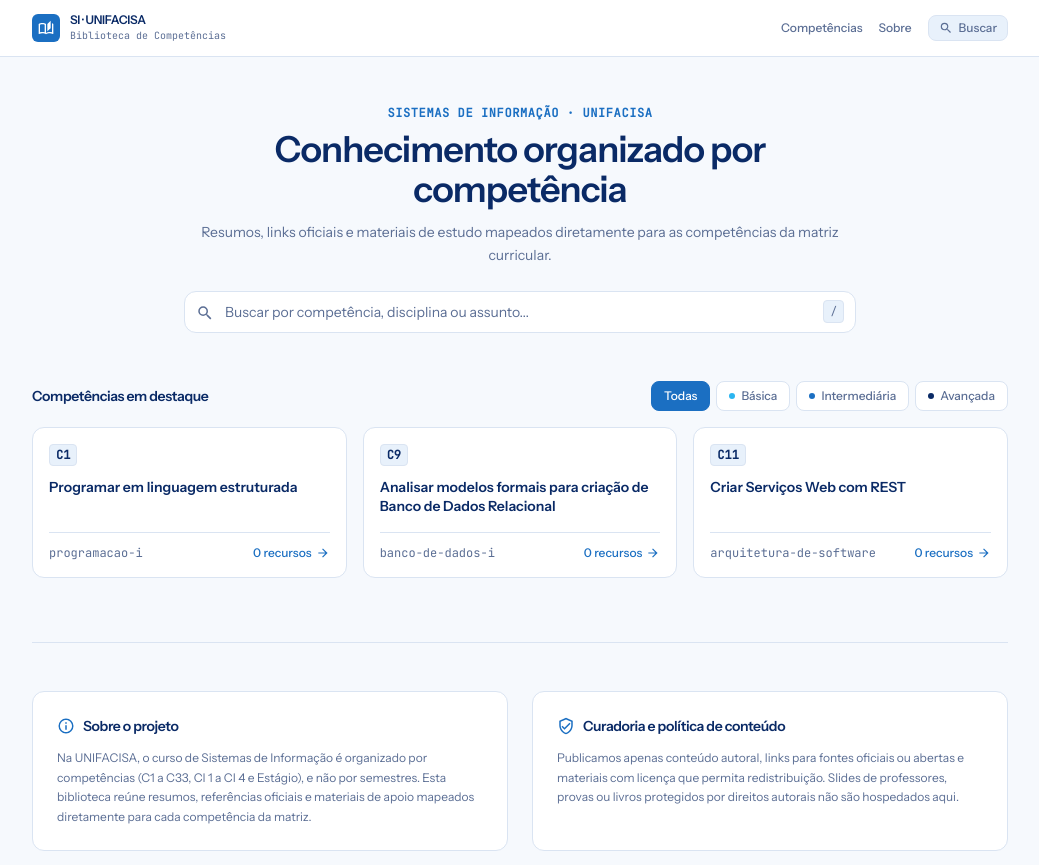
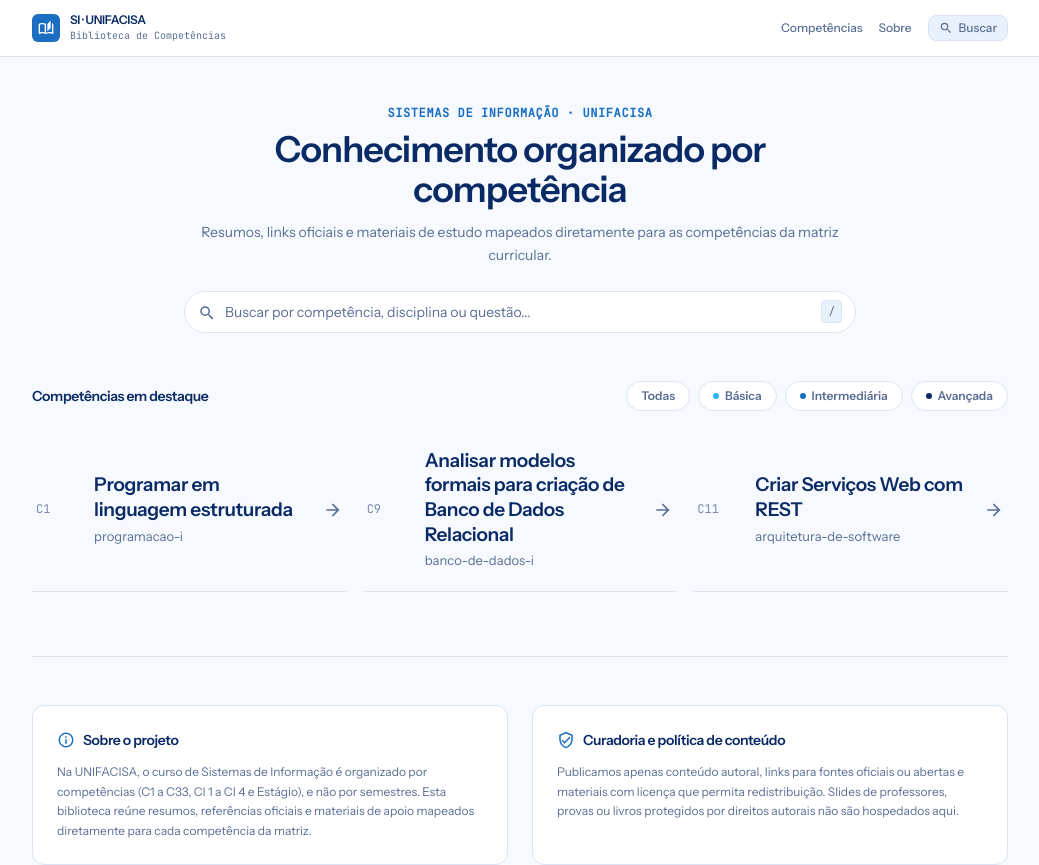
Before and after one commit to LuizMatt/uni-code-students, a Nuxt app: page / in a window 1280 px wide. Shown: the top 865 px of the page, without its empty margins (120-1159 px from the left). Built offline with nearby package versions, Linux system fonts and the light colour scheme.

Commit message:
refactor atoms and molecules to flat editorial style

```diff
--- a/app/components/atoms/CodeBadge.vue
+++ b/app/components/atoms/CodeBadge.vue
@@ -5,9 +5,7 @@ defineProps<{
 </script>
 
 <template>
-  <span
-    class="inline-flex items-center rounded border border-border-subtle bg-subtle px-1.5 py-0.5 font-mono text-xs font-semibold text-ink"
-  >
+  <span class="font-mono text-xs leading-none text-ink-muted opacity-80">
     {{ code }}
   </span>
 </template>
--- /dev/null
+++ b/app/components/atoms/DifficultyBadge.vue
@@ -0,0 +1,20 @@
+<script setup lang="ts">
+import { computed } from 'vue'
+import type { QuestionDifficulty } from '~/utils/types'
+import { DIFFICULTY_BADGE_META } from '~/utils/ui-constants'
+
+const props = defineProps<{
+  difficulty: QuestionDifficulty
+}>()
+
+const meta = computed(() => DIFFICULTY_BADGE_META[props.difficulty])
+</script>
+
+<template>
+  <span
+    class="inline-block rounded-full px-3 py-0.5 text-[13px] font-semibold"
+    :class="meta.badgeClass"
+  >
+    {{ meta.label }}
+  </span>
+</template>
--- a/app/components/atoms/LevelBadge.vue
+++ b/app/components/atoms/LevelBadge.vue
@@ -13,7 +13,7 @@ const meta = computed(() => (isBadgeableLevel(props.level) ? LEVEL_BADGE_META[pr
 <template>
   <span
     v-if="meta"
-    class="inline-flex items-center gap-1.5 rounded-full border px-2.5 py-0.5 text-xs font-medium"
+    class="inline-flex items-center gap-1.5 rounded-full border px-2.5 py-0.5 text-xs font-semibold"
     :class="meta.containerClass"
   >
     <span class="h-1.5 w-1.5 rounded-full" :class="meta.dotClass" />
--- a/app/components/atoms/ResourceTypeBadge.vue
+++ b/app/components/atoms/ResourceTypeBadge.vue
@@ -12,7 +12,7 @@ const meta = computed(() => RESOURCE_TYPE_META[props.type])
 
 <template>
   <span
-    class="inline-flex items-center gap-1.5 rounded-md border px-2 py-0.5 text-xs font-medium"
+    class="inline-flex items-center gap-1.5 rounded-full border px-2.5 py-0.5 text-xs font-semibold"
     :class="meta.badgeClass"
   >
     <AtomsBaseIcon :path="meta.iconPath" :size="14" />
--- a/app/components/atoms/TagChip.vue
+++ b/app/components/atoms/TagChip.vue
@@ -6,7 +6,7 @@ defineProps<{
 
 <template>
   <span
-    class="inline-flex items-center rounded border border-border-subtle bg-subtle px-2 py-0.5 font-mono text-[11px] text-ink-muted"
+    class="inline-flex items-center rounded-full border border-border-subtle bg-subtle px-2.5 py-0.5 font-mono text-[11px] text-ink-muted"
   >
     #{{ tag }}
   </span>
--- a/app/components/molecules/CompetencyCard.vue
+++ b/app/components/molecules/CompetencyCard.vue
@@ -10,33 +10,26 @@ defineProps<{
 <template>
   <NuxtLink
     :to="`/competencies/${competency.slug}`"
-    class="group flex flex-col justify-between rounded-xl border border-border-subtle bg-surface p-4 transition hover:border-brand/50 hover:shadow-xs"
+    class="group grid grid-cols-[32px_minmax(0,1fr)_18px] items-center gap-3 border-b border-border-subtle px-0.5 py-[19px] transition-colors duration-200 hover:border-brand sm:grid-cols-[42px_minmax(0,1fr)_24px] sm:gap-4 sm:px-1 sm:py-[22px]"
   >
-    <div>
-      <div class="flex items-center justify-between gap-2">
-        <AtomsCodeBadge :code="competency.code" />
-        <AtomsLevelBadge :level="competency.level" />
-      </div>
-      <h3
-        class="mt-3 text-sm font-semibold leading-snug text-ink transition group-hover:text-brand"
+    <AtomsCodeBadge :code="competency.code" />
+
+    <span class="grid gap-1">
+      <span
+        class="text-[17px] leading-[1.3] font-semibold tracking-[-0.015em] text-ink transition-colors duration-200 group-hover:text-brand sm:text-[19px]"
       >
         {{ competency.name }}
-      </h3>
-    </div>
+      </span>
+      <span class="flex flex-wrap items-center gap-2 text-[13px] leading-[1.4] text-ink-muted">
+        <span>{{ competency.disciplines.join(', ') }}</span>
+        <AtomsLevelBadge :level="competency.level" />
+      </span>
+    </span>
 
-    <div
-      class="mt-4 flex items-center justify-between gap-2 border-t border-border-subtle pt-3 text-xs text-ink-faint"
+    <span
+      class="justify-self-end text-ink-muted transition-all duration-200 group-hover:translate-x-[5px] group-hover:text-brand"
     >
-      <span class="truncate font-mono">
-        {{ competency.disciplines.join(', ') }}
-      </span>
-      <span class="inline-flex shrink-0 items-center gap-1 font-medium text-brand">
-        <template v-if="competency.resourceCount !== undefined">
-          {{ competency.resourceCount }}
-          {{ competency.resourceCount === 1 ? 'recurso' : 'recursos' }}
-        </template>
-        <AtomsBaseIcon :path="mdiArrowRight" :size="14" />
-      </span>
-    </div>
+      <AtomsBaseIcon :path="mdiArrowRight" :size="20" />
+    </span>
   </NuxtLink>
 </template>
--- a/app/components/molecules/LevelFilter.vue
+++ b/app/components/molecules/LevelFilter.vue
@@ -2,7 +2,7 @@
 import type { BadgeableCompetencyLevel } from '~/utils/types'
 import { BADGEABLE_LEVELS, LEVEL_BADGE_META } from '~/utils/ui-constants'
 
-export type FilterLevelOption = 'todas' | BadgeableCompetencyLevel
+export type FilterLevelOption = 'all' | BadgeableCompetencyLevel
 
 defineProps<{
   modelValue: FilterLevelOption
@@ -15,19 +15,19 @@ const emit = defineEmits<{
 
 <template>
   <div
-    class="flex flex-wrap items-center gap-1.5"
+    class="flex flex-wrap items-center gap-2"
     role="group"
     aria-label="Filtrar por nível de competência"
   >
     <button
       type="button"
-      class="rounded-lg border px-3 py-1.5 text-xs font-medium transition"
+      class="rounded-full border px-3.5 py-1.5 text-xs font-semibold transition-colors duration-200"
       :class="
-        modelValue === 'todas'
-          ? 'border-brand bg-brand text-white'
-          : 'border-border-subtle bg-surface text-ink-muted hover:bg-subtle hover:text-ink'
+        modelValue === 'all'
+          ? 'border-ink bg-ink text-white'
+          : 'border-border-subtle bg-surface text-ink-muted hover:border-brand hover:text-brand'
       "
-      @click="emit('update:modelValue', 'todas')"
+      @click="emit('update:modelValue', 'all')"
     >
       Todas
     </button>
@@ -35,11 +35,11 @@ const emit = defineEmits<{
       v-for="lvl in BADGEABLE_LEVELS"
       :key="lvl"
       type="button"
-      class="inline-flex items-center gap-1.5 rounded-lg border px-3 py-1.5 text-xs font-medium transition"
+      class="inline-flex items-center gap-1.5 rounded-full border px-3.5 py-1.5 text-xs font-semibold transition-colors duration-200"
       :class="
         modelValue === lvl
-          ? 'border-brand bg-brand-surface text-brand'
-          : 'border-border-subtle bg-surface text-ink-muted hover:bg-subtle hover:text-ink'
+          ? 'border-brand bg-sky text-ink'
+          : 'border-border-subtle bg-surface text-ink-muted hover:border-brand hover:text-brand'
       "
       @click="emit('update:modelValue', lvl)"
     >
--- a/app/components/molecules/ResourceCard.vue
+++ b/app/components/molecules/ResourceCard.vue
@@ -1,49 +1,26 @@
 <script setup lang="ts">
-import { mdiArrowRight } from '@mdi/js'
 import type { ResourceSummary } from '~/utils/types'
 
 defineProps<{
   resource: ResourceSummary
+  to?: string
 }>()
 </script>
 
 <template>
   <NuxtLink
-    :to="`/resources/${resource.slug}`"
-    class="group flex flex-col justify-between rounded-xl border border-border-subtle bg-surface p-4 transition hover:border-brand/50 hover:shadow-xs"
+    :to="to ?? `/resources/${resource.slug}`"
+    class="group flex items-center gap-4 border-b border-border-subtle px-1 py-4 transition-colors duration-200 hover:border-brand"
   >
-    <div>
-      <div class="flex flex-wrap items-center justify-between gap-2">
-        <AtomsResourceTypeBadge :type="resource.type" />
-        <div class="flex flex-wrap items-center gap-1">
-          <AtomsCodeBadge v-for="code in resource.competencies" :key="code" :code="code" />
-        </div>
-      </div>
+    <b class="flex-1 font-semibold text-ink transition-colors duration-200 group-hover:text-brand">
+      {{ resource.title }}
+    </b>
 
-      <h3
-        class="mt-3 text-sm font-semibold leading-snug text-ink transition group-hover:text-brand"
-      >
-        {{ resource.title }}
-      </h3>
+    <em v-if="resource.topic || resource.description" class="text-sm not-italic text-ink-muted">
+      {{ resource.topic ?? resource.description }}
+    </em>
 
-      <p
-        v-if="resource.description"
-        class="mt-1.5 line-clamp-2 text-xs leading-relaxed text-ink-muted"
-      >
-        {{ resource.description }}
-      </p>
-    </div>
-
-    <div
-      class="mt-4 flex flex-wrap items-center justify-between gap-2 border-t border-border-subtle pt-3 text-xs text-ink-faint"
-    >
-      <div class="flex flex-wrap gap-1">
-        <AtomsTagChip v-for="tag in resource.tags.slice(0, 3)" :key="tag" :tag="tag" />
-      </div>
-      <span class="inline-flex items-center gap-1 font-medium text-brand">
-        Acessar
-        <AtomsBaseIcon :path="mdiArrowRight" :size="14" />
-      </span>
-    </div>
+    <AtomsDifficultyBadge v-if="resource.difficulty" :difficulty="resource.difficulty" />
+    <AtomsResourceTypeBadge v-else :type="resource.type" />
   </NuxtLink>
 </template>
--- a/app/components/molecules/SearchBar.vue
+++ b/app/components/molecules/SearchBar.vue
@@ -8,7 +8,7 @@ withDefaults(
     shortcutHint?: string
   }>(),
   {
-    placeholder: 'Buscar por competência, disciplina ou assunto...',
+    placeholder: 'Buscar por competência, disciplina ou questão...',
     shortcutHint: '/',
   },
 )
@@ -21,7 +21,7 @@ const emit = defineEmits<{
 
 <template>
   <form role="search" class="relative flex w-full items-center" @submit.prevent="emit('submit')">
-    <span class="pointer-events-none absolute left-3 text-ink-faint">
+    <span class="pointer-events-none absolute left-3.5 text-ink-muted">
       <AtomsBaseIcon :path="mdiMagnify" :size="18" />
     </span>
     <input
@@ -29,12 +29,12 @@ const emit = defineEmits<{
       :value="modelValue"
       :placeholder="placeholder"
       :aria-label="placeholder"
-      class="w-full rounded-xl border border-border-subtle bg-surface py-2.5 pr-10 pl-10 text-sm text-ink placeholder:text-ink-faint focus:border-brand focus:outline-none"
+      class="w-full rounded-full border border-border-subtle bg-surface py-2.5 pr-10 pl-10 text-sm text-ink placeholder:text-ink-muted focus:border-brand"
       @input="emit('update:modelValue', ($event.target as HTMLInputElement).value)"
     />
     <kbd
       v-if="shortcutHint"
-      class="pointer-events-none absolute right-3 hidden rounded border border-border-subtle bg-subtle px-1.5 py-0.5 font-mono text-[11px] text-ink-faint sm:inline-block"
+      class="pointer-events-none absolute right-3.5 hidden rounded border border-border-subtle bg-subtle px-1.5 py-0.5 font-mono text-[11px] text-ink-muted sm:inline-block"
     >
       {{ shortcutHint }}
     </kbd>
```
